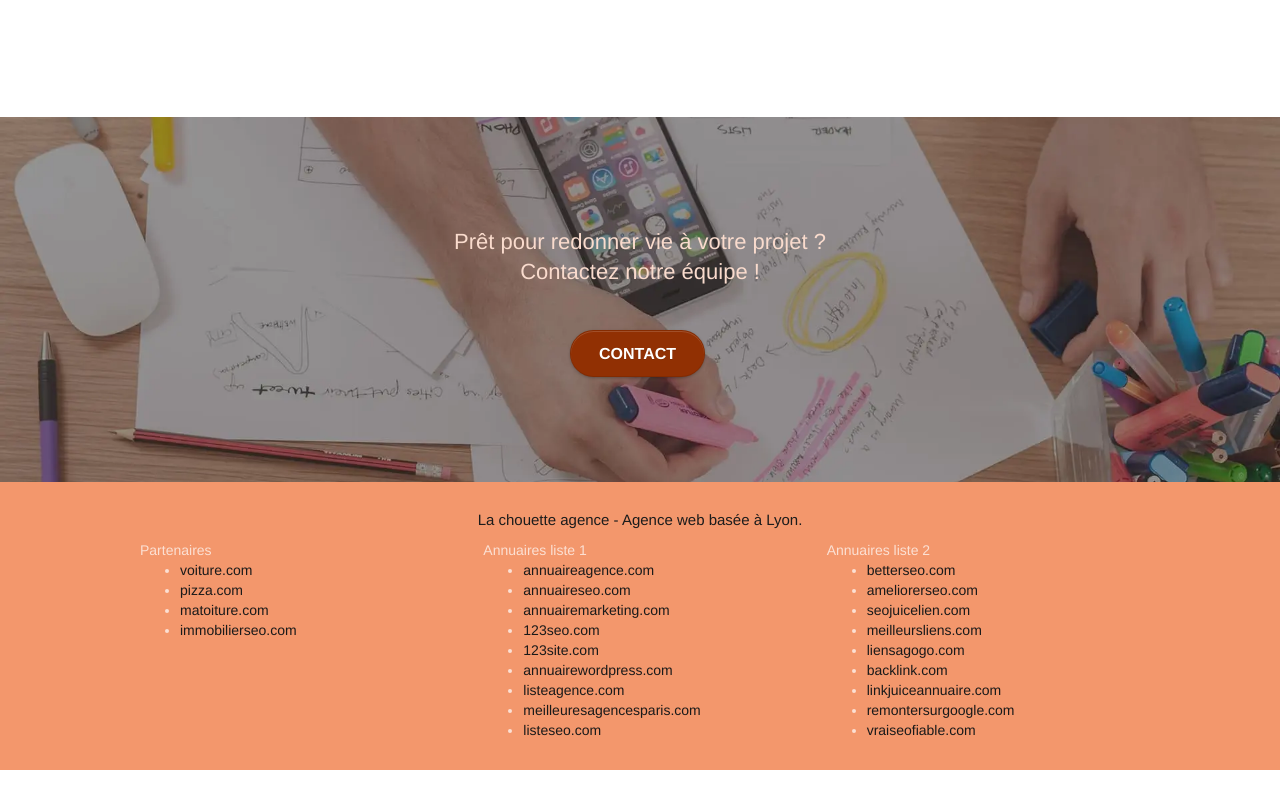
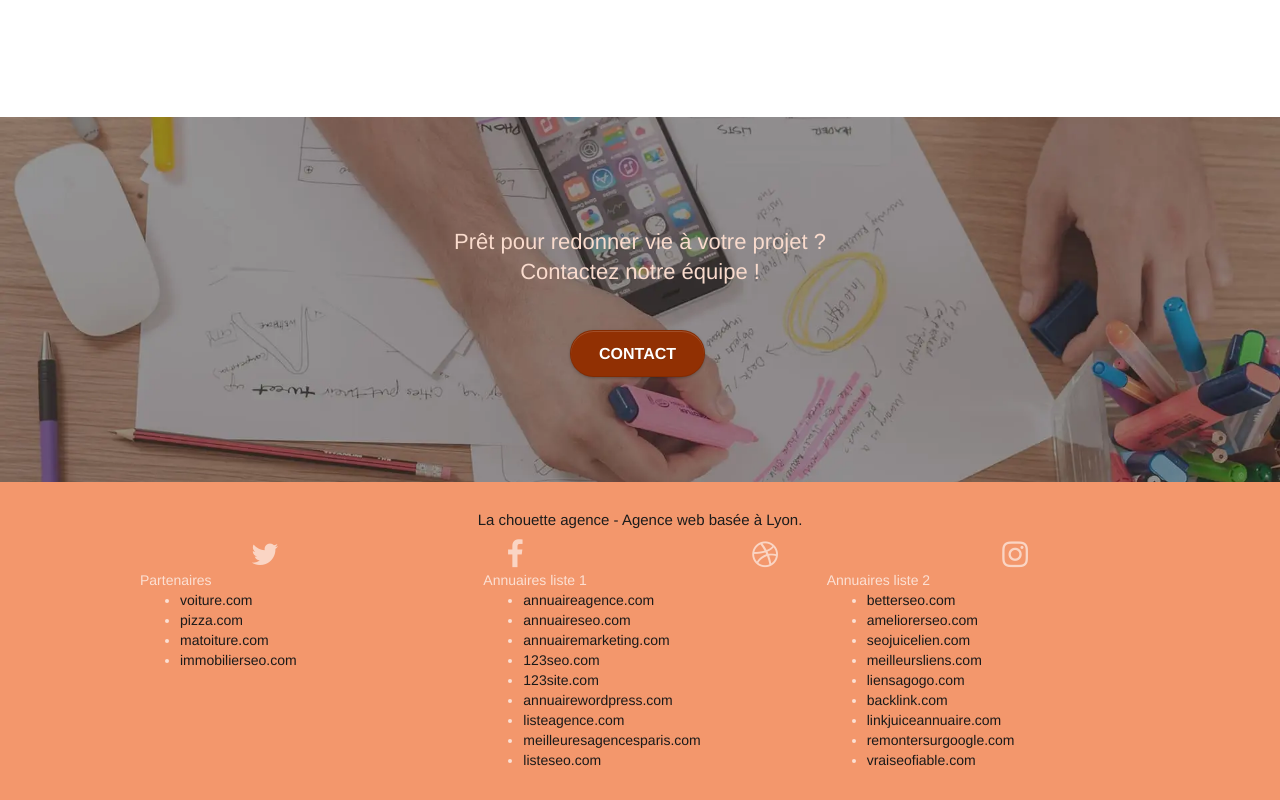
Before and after one commit to matteo-d/P4_OC, a plain HTML site: page index.html in a window 1280 px wide. Shown: the part 2926-3726 px from the top of the page. Before the commit the page ends 3696 px from the top, so only its background shows below. Drawn offline with Linux system fonts and the light colour scheme.

Commit message:
test mis en cache

```diff
--- a/index.html
+++ b/index.html
@@ -10,7 +10,7 @@
 	<link rel="shortcut icon" type="image/jpg" href="favicon.jpg">
 	<link rel="stylesheet" type="text/css" href="./css/bootstrap.css">
 	<link rel="stylesheet" type="text/css" href="style.css">
-	<link rel="preload" rel="stylesheet" type="text/css" href="./css/font-awesome.css">
+	<link rel="stylesheet" type="text/css" href="./css/font-awesome.css">
 	<link rel="stylesheet" type="text/css" href="./css/et-line.css">
 
 
```
